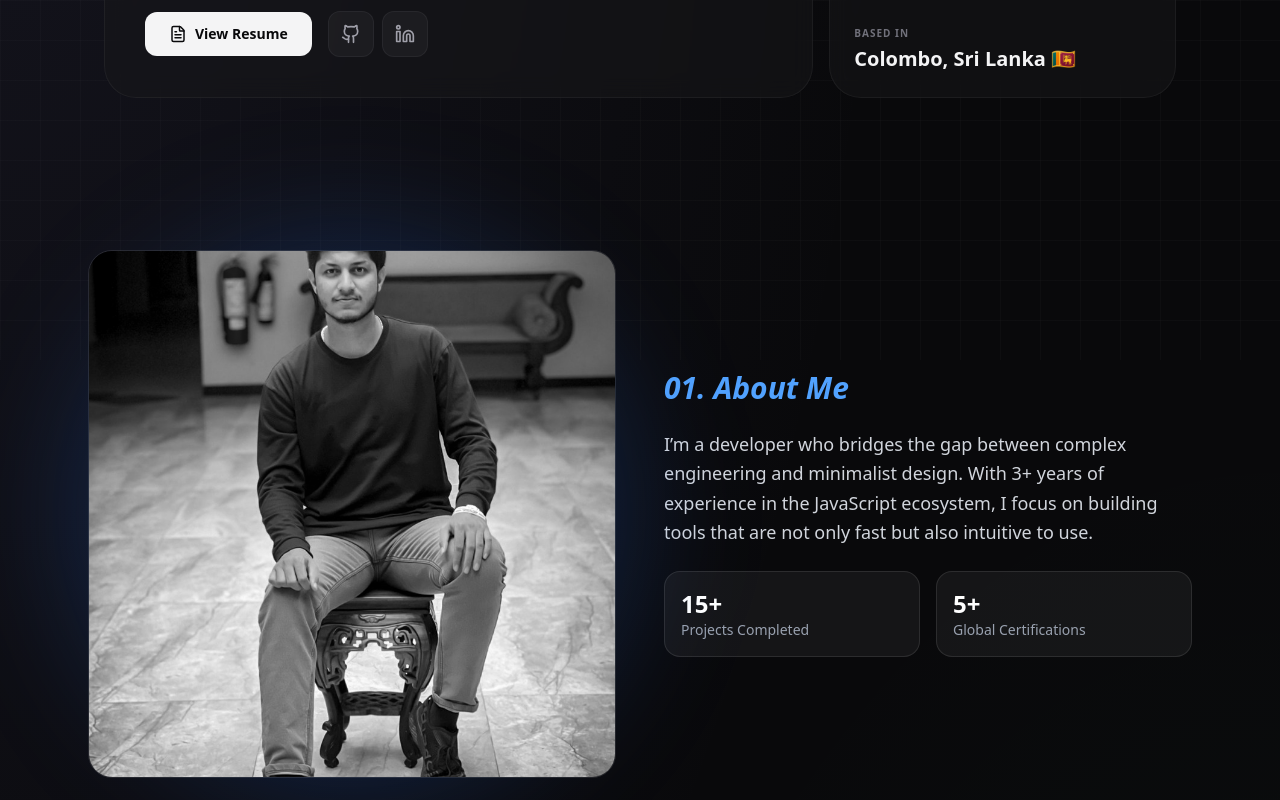
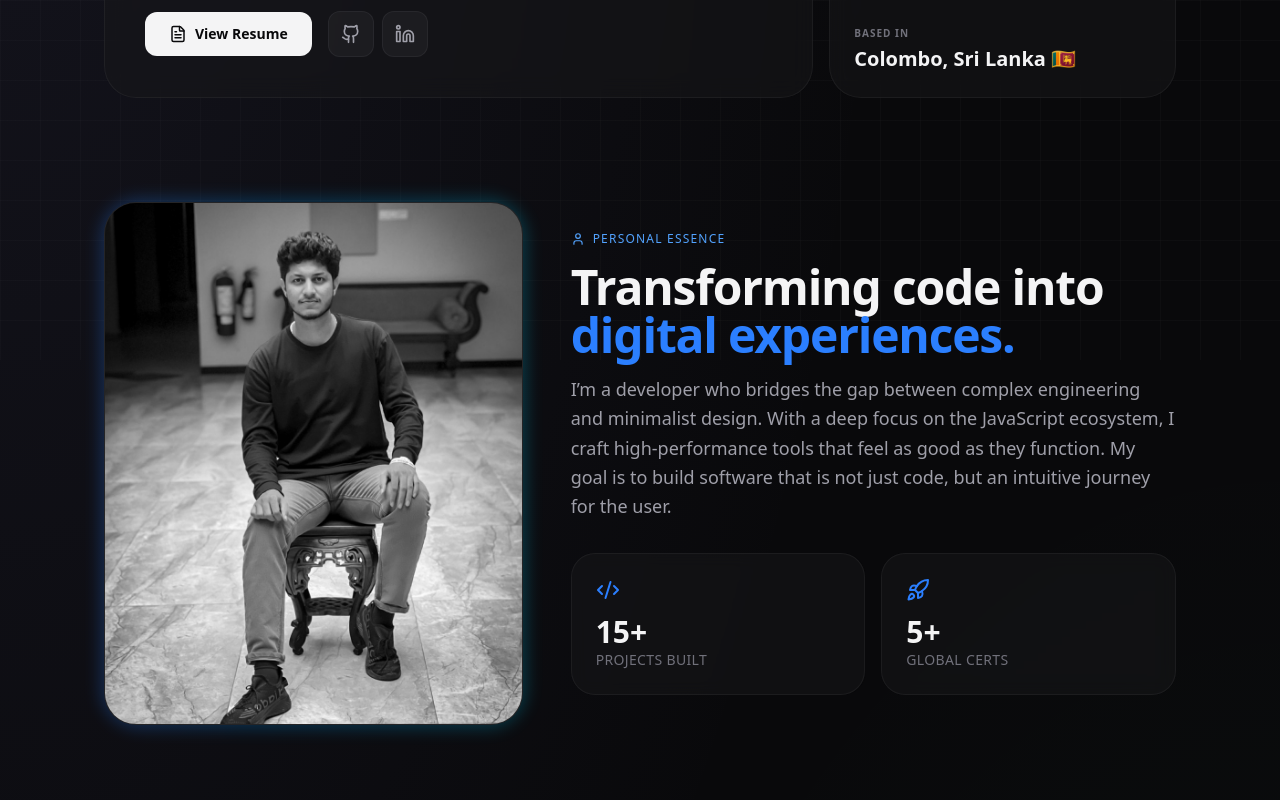
Before and after one commit to SandeepaChathumina/MyPortfolio, a Next.js app in the folder my-portfolio/: page / in a window 1280 px wide. Shown: the part 440-1240 px from the top of the page. Built offline with nearby package versions, Linux system fonts and the light colour scheme.

Commit message:
Update About.tsx

```diff
--- a/my-portfolio/src/app/components/About.tsx
+++ b/my-portfolio/src/app/components/About.tsx
@@ -1,46 +1,65 @@
 "use client";
 import { motion } from "framer-motion";
 import Image from "next/image";
+import { User, Code2, Rocket } from "lucide-react";
 
 export default function About() {
   return (
-    <motion.section
-      initial={{ opacity: 0 }}
-      whileInView={{ opacity: 1 }}
+    <section className="py-20 w-full max-w-[1400px] mx-auto px-4">
+      <motion.div
+        initial={{ opacity: 0, y: 20 }}
+        whileInView={{ opacity: 1, y: 0 }}
         transition={{ duration: 0.8 }}
         viewport={{ once: true }}
-      className="mt-32 grid grid-cols-1 md:grid-cols-2 gap-12 items-center"
+        className="grid grid-cols-1 lg:grid-cols-12 gap-12 items-center"
       >
-      <div className="relative group">
-        <div className="absolute -inset-4 bg-blue-500/20 rounded-full blur-3xl group-hover:bg-blue-500/30 transition duration-500"></div>
-        <div className="relative overflow-hidden rounded-3xl aspect-square border border-white/10">
+        {/* IMAGE BLOCK - Spans 5 columns */}
+        <div className="lg:col-span-5 relative group">
+          <div className="absolute -inset-1 bg-gradient-to-r from-blue-500 to-cyan-500 rounded-[2.5rem] blur opacity-25 group-hover:opacity-40 transition duration-1000"></div>
+          <div className="relative overflow-hidden rounded-[2rem] aspect-[4/5] border border-white/5 bg-zinc-900">
             <Image
               src="/my1.jpg"
-            alt="About Me"
+              alt="Sandeepa - Digital Architect"
               fill
-            className="object-cover grayscale hover:grayscale-0 transition duration-700 scale-110 hover:scale-100"
+              className="object-cover grayscale hover:grayscale-0 transition duration-700 scale-105 hover:scale-100"
             />
           </div>
         </div>
 
-      <div className="space-y-6">
-        <h2 className="text-3xl font-bold italic text-blue-400">01. About Me</h2>
-        <p className="text-gray-300 text-lg leading-relaxed">
+        {/* CONTENT BLOCK - Spans 7 columns */}
+        <div className="lg:col-span-7 space-y-8">
+          <div className="space-y-4">
+            <div className="flex items-center gap-2 text-blue-400 font-medium tracking-widest uppercase text-xs">
+              <User size={14} />
+              <span>Personal Essence</span>
+            </div>
+            <h2 className="text-4xl md:text-5xl font-bold tracking-tight text-zinc-100">
+              Transforming code into <br />
+              <span className="text-blue-500">digital experiences.</span>
+            </h2>
+            <p className="text-zinc-400 text-lg leading-relaxed font-light max-w-2xl">
               I’m a developer who bridges the gap between complex engineering and minimalist design.
-          With 3+ years of experience in the JavaScript ecosystem, I focus on building tools
-          that are not only fast but also intuitive to use.
+              With a deep focus on the JavaScript ecosystem, I craft high-performance tools
+              that feel as good as they function. My goal is to build software that is
+              not just code, but an intuitive journey for the user.
             </p>
+          </div>
+
+          {/* STATS GRID */}
           <div className="grid grid-cols-2 gap-4">
-          <div className="p-4 rounded-2xl bg-white/5 border border-white/10">
-            <h4 className="text-white font-bold text-2xl">15+</h4>
-            <p className="text-gray-400 text-sm">Projects Completed</p>
+            <div className="p-6 rounded-3xl bg-zinc-900/50 border border-white/5 backdrop-blur-sm group hover:border-blue-500/30 transition-colors">
+              <Code2 className="text-blue-500 mb-3" size={24} />
+              <h4 className="text-zinc-100 font-bold text-3xl">15+</h4>
+              <p className="text-zinc-500 text-sm tracking-wide uppercase">Projects Built</p>
             </div>
-          <div className="p-4 rounded-2xl bg-white/5 border border-white/10">
-            <h4 className="text-white font-bold text-2xl">5+</h4>
-            <p className="text-gray-400 text-sm">Global Certifications</p>
+            <div className="p-6 rounded-3xl bg-zinc-900/50 border border-white/5 backdrop-blur-sm group hover:border-blue-500/30 transition-colors">
+              <Rocket className="text-blue-500 mb-3" size={24} />
+              <h4 className="text-zinc-100 font-bold text-3xl">5+</h4>
+              <p className="text-zinc-500 text-sm tracking-wide uppercase">Global Certs</p>
             </div>
           </div>
         </div>
-    </motion.section>
+      </motion.div>
+    </section>
   );
 }
```
Lines whose indentation alone changed are shown as unchanged.
